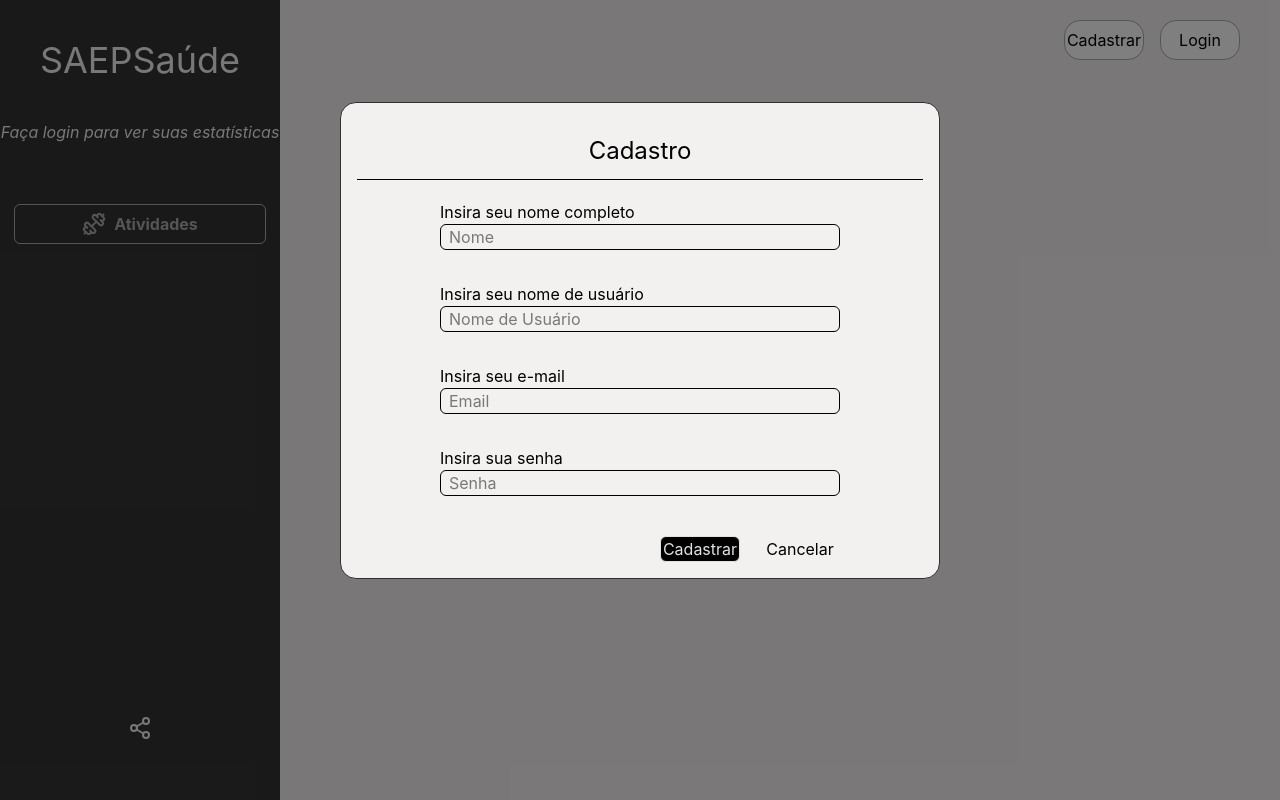
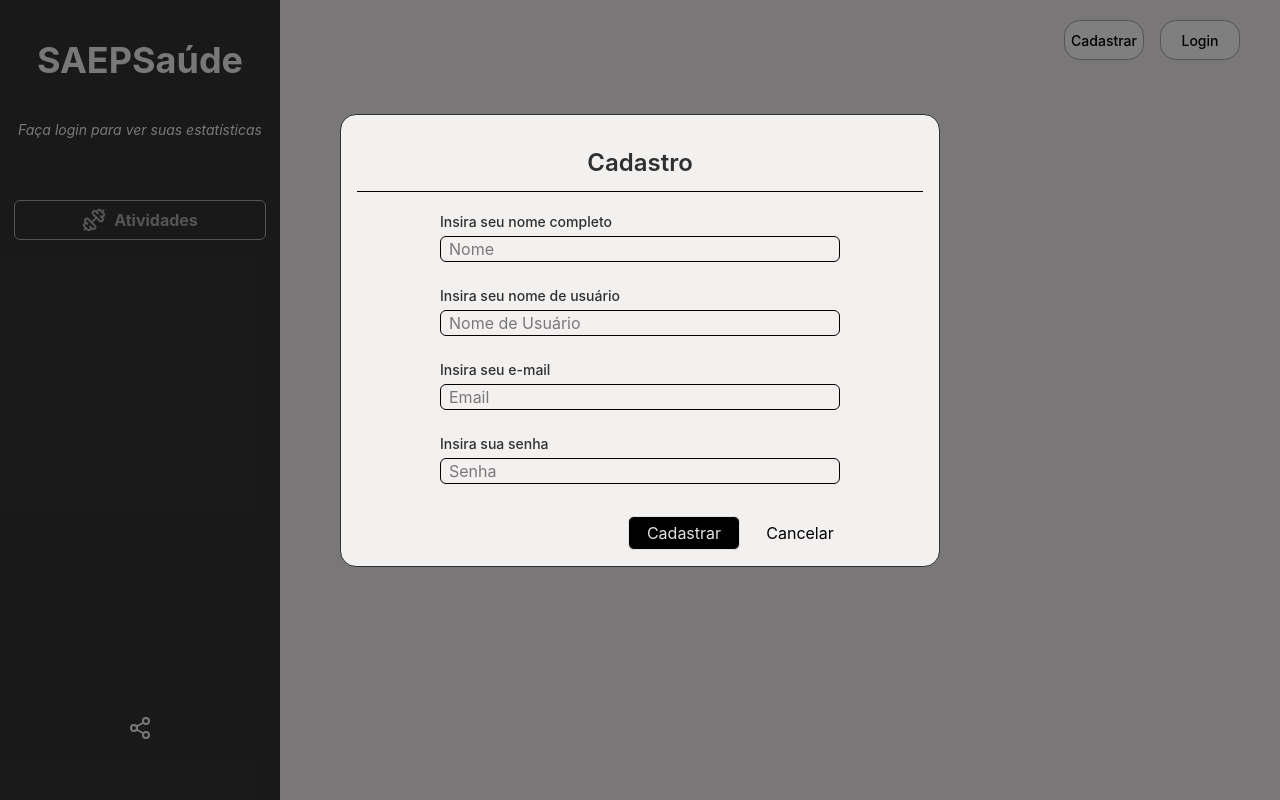
Before and after one commit to frassa09/rede_social_saude-saep, a React app in the folder frontend/: page / in a window 1280 px wide. Both pictures are taken after a click on the button "Cadastrar". Built offline with nearby package versions, Linux system fonts and the light colour scheme; no server answers; the HTML template or start-up script is replaced by a standard one.

Commit message:
feat/implamentações de feedback visuais no cadastro e login

```diff
--- a/frontend/src/components/Input.jsx
+++ b/frontend/src/components/Input.jsx
@@ -1,14 +1,18 @@
-import { useState } from "react"
+export default function Input({ label, placeholder, onChange, value, type = "text"}) {
 
-
-export default function Input({ label, placeholder, onChange, value}) {
-
-    const [texto, setTexto] = useState('')
     return (
 
         <div className="flex flex-col">
-            <a>{label}</a>
-            <input className=" border rounded-md w-100 px-2" placeholder={placeholder} value={value} onChange={onChange}></input>
+            <label className="text-sm font-medium text-[#2F3131] mb-1">{label}</label>
+      {/* Aqui a prop visibility faz a senha ficar oculta */}
+            <input
+                type={type}
+                // adicionar ao final do classname isso: py-1 focus:outline-none focus:ring-1 focus:ring-black"
+                className="border rounded-md w-100 px-2"
+                placeholder={placeholder}
+                value={value}
+                onChange={onChange}
+            />
         </div>
     )
 }
--- a/frontend/src/components/LoginButton.jsx
+++ b/frontend/src/components/LoginButton.jsx
@@ -2,9 +2,10 @@
 
 export default function LoginButton({ onClick, name }) {
 
-    return (
-      <button onClick={() => onClick()} className=" transition-transform duration-300 hover:scale-110 bg-[#FFFFFF] w-20 h-10 rounded-2xl border border-[#ACABAA]">
-        <p>{name}</p>
-      </button>
-    );
+  return (
+    <button
+      onClick={onClick} className=" transition-transform duration-300 hover:scale-110 bg-[#FFFFFF] w-20 h-10 rounded-2xl border border-[#ACABAA]">
+      <span className="text-sm text-black font-medium">{name}</span>
+    </button>
+  );
 }
--- a/frontend/src/components/ModalCadastro.jsx
+++ b/frontend/src/components/ModalCadastro.jsx
@@ -1,11 +1,12 @@
 import { useState } from "react";
 import Input from "./Input";
-import z from "zod";
 import { schemaCadastroUsuario } from "../zod_schemas/schemaCadastroUsuario";
 import { cadastrarUsuario } from "../services/Cadastro.service";
 
 export default function ModalCadastro({ closeModal }) {
   const [cadastrando, setCadastrando] = useState(false);
+  const [mensagemErro, setMensagemErro] = useState("");
+  const [mensagemSucesso, setMensagemSucesso] = useState("");
 
   const [nomeUsuario, setNomeUsuario] = useState("");
   const [nome, setNome] = useState("");
@@ -13,8 +14,9 @@ export default function ModalCadastro({ closeModal }) {
   const [email, setEmail] = useState("");
 
   const cadastrar = async () => {
-
-    setCadastrando(true)
+    setMensagemErro("");
+    setMensagemSucesso("");
+    setCadastrando(true);
 
     const objToValidateCadastro = {
       nome,
@@ -25,19 +27,25 @@ export default function ModalCadastro({ closeModal }) {
 
     const objUsuario = schemaCadastroUsuario.safeParse(objToValidateCadastro);
 
-    if (objUsuario.success) {
-      console.log(objUsuario.data);
+    if (!objUsuario.success) {
+      const erroZod = objUsuario.error.issues[0]?.message || "Preencha todos os campos corretamente.";
+      setMensagemErro(erroZod);
+      setCadastrando(false);
+      return;
+    }
 
-      await cadastrarUsuario(objUsuario.data);
+    const response = await cadastrarUsuario(objUsuario.data);
 
+    if (response && response.success) {
+      setMensagemSucesso("Usuário cadastrado com sucesso!");
+      setTimeout(() => {
+        closeModal();
+      }, 1500);
+    } else {
+      setMensagemErro(response?.message || "Erro ao realizar o cadastro. Tente novamente.");
+    }
 
-      setCadastrando(false)
-    }
-    else{
-      alert('Algum campo está com informações incompletas ou incorretas!')
-      setCadastrando(false)
-      return console.error(objUsuario.error)
-    }
+    setCadastrando(false);
   };
 
   return (
@@ -45,42 +53,65 @@ export default function ModalCadastro({ closeModal }) {
       className="flex absolute z-10 h-full justify-center w-full bg-black/50"
       onClick={(e) => (e.target === e.currentTarget ? closeModal() : null)}
     >
-      <div className=" p-4 w-150 bg-[#F3F0F0] self-center mb-30 rounded-2xl border border-[#2F3131]">
-        <div className=" flex justify-center border-b pb-3">
-          <a className=" text-2xl mt-4 ">Cadastro</a>
+      <div className="p-4 w-150 bg-[#F3F0F0] self-center mb-30 rounded-2xl border border-[#2F3131]">
+        <div className="flex justify-center border-b pb-3">
+          <h2 className="text-2xl mt-4 font-semibold text-[#2F3131]">Cadastro</h2>
         </div>
-        <div className="flex flex-col items-center mt-5 gap-8">
+
+        <div className="flex flex-col items-center mt-5 gap-6">
+          {/* MENSAGEM VISUAL DE ERRO */}
+          {mensagemErro && (
+            <div className="bg-red-100 border border-red-400 text-red-700 text-sm font-medium px-4 py-2 rounded-md w-100 text-center">
+              {mensagemErro}
+            </div>
+          )}
+
+          {/* MENSAGEM VISUAL DE SUCESSO */}
+          {mensagemSucesso && (
+            <div className="bg-green-100 border border-green-400 text-green-700 text-sm font-medium px-4 py-2 rounded-md w-100 text-center">
+              {mensagemSucesso}
+            </div>
+          )}
+
           <Input
             placeholder={"Nome"}
-            onChange={(e) => setNome(e.currentTarget.value)}
+            value={nome}
+            onChange={(e) => setNome(e.target.value)}
             label={"Insira seu nome completo"}
-          ></Input>
+          />
           <Input
             placeholder={"Nome de Usuário"}
-            onChange={(e) => setNomeUsuario(e.currentTarget.value)}
+            value={nomeUsuario}
+            onChange={(e) => setNomeUsuario(e.target.value)}
             label={"Insira seu nome de usuário"}
-          ></Input>
+          />
           <Input
             placeholder={"Email"}
-            onChange={(e) => setEmail(e.currentTarget.value)}
+            type="email"
+            value={email}
+            onChange={(e) => setEmail(e.target.value)}
             label={"Insira seu e-mail"}
-          ></Input>
+          />
           <Input
             placeholder={"Senha"}
-            onChange={(e) => setSenha(e.currentTarget.value)}
+            type="password"
+            value={senha}
+            onChange={(e) => setSenha(e.target.value)}
             label={"Insira sua senha"}
-          ></Input>
+          />
 
           <div className="flex flex-1 mt-2 self-center justify-end gap-5 w-100">
             <button
-              className=" border hover:scale-105 transition-transform duration-300 rounded-md w-20 bg-black text-[#E4E2E1]"
-              onClick={() => cadastrar()}
+              disabled={cadastrando}
+              className="border hover:scale-105 transition-transform duration-300 rounded-md w-28 bg-black text-[#E4E2E1] py-1 disabled:opacity-50 disabled:cursor-not-allowed"
+              onClick={cadastrar}
             >
-              {cadastrando ? 'Carregando' : 'Cadastrar'}
+              {cadastrando ? "Cadastrando..." : "Cadastrar"}
             </button>
             <button
-              className="rounded-md hover:scale-105 transition-transform duration-300 w-20"
-              onClick={() => closeModal()}
+              disabled={cadastrando}
+              className="rounded-md hover:scale-105 transition-transform duration-300 w-20 py-1 disabled:opacity-50"
+              onClick={closeModal}
             >
               Cancelar
             </button>
--- a/frontend/src/components/ModalLogin.jsx
+++ b/frontend/src/components/ModalLogin.jsx
@@ -5,41 +5,45 @@ import { loginUsuario } from "../services/Login.service";
 
 export default function ModalLogin({ closeModal, setIsLoggedIn }) {
   const [logando, setLogando] = useState(false);
-  const [msgParaUsuario, setMsgParaUsuario] = useState('')
+  const [mensagemErro, setMensagemErro] = useState("");
+  const [mensagemSucesso, setMensagemSucesso] = useState("");
+
   const [email, setEmail] = useState("");
   const [senha, setSenha] = useState("");
 
   const logarUsuario = async () => {
+    //limpando inputs antigos
+    setMensagemErro("");
+    setMensagemSucesso("");
     setLogando(true);
 
-    const objValidateLogin = {
-      email,
-      senha,
-    };
-
+    const objValidateLogin = { email, senha };
     const objLogin = schemaLoginUsuario.safeParse(objValidateLogin);
 
-    if (objLogin.success) {
-      const response = await loginUsuario(objLogin.data);
+    if (!objLogin.success) {
+      // Captura a mensagem do erro tratada no schema do Zod
+      const erroZod = objLogin.error.issues[0]?.message || "Verifique as informações digitadas.";
+      setMensagemErro(erroZod);
+      setLogando(false);
+      return;
+    }
 
-      console.log(response)
+    const response = await loginUsuario(objLogin.data);
 
-      if(response.success){
-        console.log('usuario logado')
-        localStorage.setItem('token', response.token)
-        setIsLoggedIn(true)
-        setLogando(false)
-      }
-      else {
-        alert('Login incorreto, corrija as informações e tente novamente')
-      }
+    if (response && response.success) {
+      localStorage.setItem("token", response.token);
+      setIsLoggedIn(true);
+      setMensagemSucesso("Login realizado com sucesso!");
 
-      setLogando(false);
+      // Dá tempo do usuário ver a mensagem de sucesso antes de fechar o modal
+      setTimeout(() => {
+        closeModal();
+      }, 1500);
     } else {
-      alert("Algum campo está com informações incompletas ou incorretas!");
-      setLogando(false);
-      return console.error(objLogin.error);
+      setMensagemErro("E-mail ou senha incorretos.");
     }
+
+    setLogando(false);
   };
 
   return (
@@ -47,33 +51,53 @@ export default function ModalLogin({ closeModal, setIsLoggedIn }) {
       className="flex absolute z-10 h-full justify-center w-full bg-black/50"
       onClick={(e) => (e.target === e.currentTarget ? closeModal() : null)}
     >
-      <div className="h-75 w-150 bg-[#F3F0F0] self-center mb-30 rounded-2xl border border-[#2F3131]">
-        <div className=" flex justify-center border-b pb-3">
-          <a className=" text-2xl mt-4 ">Login</a>
-          <a>{}</a>
+      <div className="p-4 w-150 bg-[#F3F0F0] self-center mb-30 rounded-2xl border border-[#2F3131]">
+        <div className="flex justify-center border-b pb-3">
+          <h2 className="text-2xl mt-4 font-semibold text-[#2F3131]">Login</h2>
         </div>
-        <div className="flex flex-col items-center mt-5 gap-8">
+
+        <div className="flex flex-col items-center mt-5 gap-6">
+          {/* MENSAGEM VISUAL DE ERRO */}
+          {mensagemErro && (
+            <div className="bg-red-100 border border-red-400 text-red-700 text-sm font-medium px-4 py-2 rounded-md w-100 text-center">
+              {mensagemErro}
+            </div>
+          )}
+
+          {/* MENSAGEM VISUAL DE SUCESSO */}
+          {mensagemSucesso && (
+            <div className="bg-green-100 border border-green-400 text-green-700 text-sm font-medium px-4 py-2 rounded-md w-100 text-center">
+              {mensagemSucesso}
+            </div>
+          )}
+
           <Input
             placeholder={"Email"}
+            type="email"
             label={"Insira seu e-mail"}
-            onChange={(e) => setEmail(e.currentTarget.value)}
-          ></Input>
+            value={email}
+            onChange={(e) => setEmail(e.target.value)}
+          />
           <Input
             placeholder={"Senha"}
+            type="password"
             label={"Insira sua senha"}
-            onChange={(e) => setSenha(e.currentTarget.value)}
-          ></Input>
+            value={senha}
+            onChange={(e) => setSenha(e.target.value)}
+          />
 
           <div className="flex flex-1 mt-2 self-center justify-end gap-5 w-100">
             <button
-              className=" border hover:scale-105 transition-transform duration-300 rounded-md w-20 bg-black text-[#E4E2E1]"
-              onClick={() => logarUsuario()}
+              disabled={logando}
+              className="border hover:scale-105 transition-transform duration-300 rounded-md w-24 bg-black text-[#E4E2E1] py-1 disabled:opacity-50 disabled:cursor-not-allowed"
+              onClick={logarUsuario}
             >
-              {logando ? "Carregando" : "Login"}
+              {logando ? "Entrando..." : "Login"}
             </button>
             <button
-              className="rounded-md hover:scale-105 transition-transform duration-300 w-20"
-              onClick={() => closeModal()}
+              disabled={logando}
+              className="rounded-md hover:scale-105 transition-transform duration-300 w-20 py-1 disabled:opacity-50"
+              onClick={closeModal}
             >
               Cancelar
             </button>
--- a/frontend/src/services/Cadastro.service.js
+++ b/frontend/src/services/Cadastro.service.js
@@ -11,9 +11,11 @@ export const cadastrarUsuario = async (usuario) => {
     });
 
     const data = await response.json();
+    console.log(data);
+    return { success: response.ok, ...data };
 
-    console.log(data);
   } catch (err) {
-    console.error(err.message);
+    console.error("Erro na requisição de cadastro:", err.message);
+    return { success: false, message: "Erro ao conectar com o servidor." };
   }
 };
--- a/frontend/src/tabs/Home.jsx
+++ b/frontend/src/tabs/Home.jsx
@@ -15,86 +15,98 @@ export default function Home() {
     const verificarToken = async () => {
 
       const token = localStorage.getItem("token");
+      if (!token) return;
 
+      try {
         const response = await verificarTokenUsuario(token);
-
-      if(response.success){
-        setIsLoggedIn(true)
+        if (response?.success) {
+          setIsLoggedIn(true);
         }
-      else {
-        return
+      } catch (error) {
+        console.error("Falha ao validar token:", error);
       }
     };
 
-    verificarToken()
+    verificarToken();
+  }, []);
 
-    if (isLoggedIn) {
-      closeModalLogin();
-      alert("Usuário logado");
-    }
-  }, [isLoggedIn]);
+  const closeModalLogin = () => setModalLogin(false);
+  const closeModalCadastro = () => setModalCadastro(false);
 
-  const closeModalLogin = () => {
-    setModalLogin(false);
-  };
-
-  const closeModalCadastro = () => {
-    setModalCadastro(false);
+  const fazerLogout = () => {
+    localStorage.removeItem("token");
+    setIsLoggedIn(false);
   };
 
   return (
     <div className="flex z-0 h-screen flex-row w-full bg-[#F3F0F0]">
+      {/* SIDEBAR */}
       <div className="flex flex-col w-70 h-full bg-[#333333]">
-        <a className="flex justify-center text-4xl text-[#F3F0F0] mt-10">
+        <h1 className="flex justify-center text-4xl text-[#F3F0F0] mt-10 font-bold">
           SAEPSaúde
-        </a>
+        </h1>
         <div>
-          {isLoggedIn ? null : (
-            <a className="text-[#F3F0F0] italic flex justify-center mt-10">
+          {!isLoggedIn && (
+            <span className="text-[#F3F0F0] italic flex justify-center mt-10 text-sm">
               Faça login para ver suas estatísticas
-            </a>
+            </span>
           )}
         </div>
         <div className="flex justify-center mt-15">
           <ButtonSideBar
             name={"Atividades"}
-            icon={<Dumbbell color="#ACABAA"></Dumbbell>}
-          ></ButtonSideBar>
+            icon={<Dumbbell color="#ACABAA" />}
+          />
         </div>
-        <a className="flex mt-auto justify-center mb-15 ">
+        <div className="flex mt-auto justify-center mb-15">
           <Share2
             color="#F3F0F0"
             className="cursor-pointer hover:scale-120 transition-transform"
-          ></Share2>
-        </a>
+          />
+        </div>
       </div>
 
+      {/* CONTEÚDO PRINCIPAL */}
       <main className="flex flex-1 flex-col">
         <div className="flex h-20 justify-end gap-4 items-center mr-10">
-          {isLoggedIn ? null : (
+          {isLoggedIn ? (
+            /* FEEDBACK VISUAL DE USUÁRIO CONECTADO + BOTAO DE SAIR */
+            <div className="flex items-center gap-4">
+              <span className="text-sm font-medium text-green-700 bg-green-100 px-3 py-1 rounded-full border border-green-300">
+                ● Conectado
+              </span>
+              <button
+                onClick={fazerLogout}
+                className="text-sm text-red-600 hover:underline cursor-pointer"
+              >
+                Sair
+              </button>
+            </div>
+          ) : (
+            <>
               <LoginButton
                 name={"Cadastrar"}
                 onClick={() => setModalCadastro(true)}
-            ></LoginButton>
-          )}
-          {isLoggedIn ? null : (
+              />
               <LoginButton
                 name={"Login"}
                 onClick={() => setModalLogin(true)}
-            ></LoginButton>
+              />
+            </>
           )}
         </div>
       </main>
 
-      {modalLogin ? (
+      {/* MODAIS */}
+      {modalLogin && (
         <ModalLogin
           closeModal={closeModalLogin}
           setIsLoggedIn={setIsLoggedIn}
-        ></ModalLogin>
-      ) : null}
-      {modalCadastro ? (
-        <ModalCadastro closeModal={closeModalCadastro}></ModalCadastro>
-      ) : null}
+        />
+      )}
+      {modalCadastro && (
+        <ModalCadastro closeModal={closeModalCadastro} />
+      )}
     </div>
   );
 }
--- a/frontend/src/zod_schemas/schemaCadastroUsuario.js
+++ b/frontend/src/zod_schemas/schemaCadastroUsuario.js
@@ -1,8 +1,19 @@
-import z from "zod";
+import { z } from "zod";
 
 export const schemaCadastroUsuario = z.object({
-  nome: z.string().min(3),
-  email: z.email(),
-  nome_usuario: z.string().min(6),
-  senha: z.string().min(6),
+  nome: z
+    .string()
+    .min(3, "O nome deve ter no mínimo 3 caracteres."),
+
+  email: z
+    .string()
+    .email("Insira um e-mail válido (ex: nome@email.com)."),
+
+  nome_usuario: z
+    .string()
+    .min(6, "O nome de usuário deve ter no mínimo 6 caracteres."),
+
+  senha: z
+    .string()
+    .min(6, "A senha deve ter no mínimo 6 caracteres."),
 });
--- a/frontend/src/zod_schemas/schemaLoginUsuario.js
+++ b/frontend/src/zod_schemas/schemaLoginUsuario.js
@@ -1,6 +1,11 @@
-import z from "zod";
+import { z } from "zod";
 
 export const schemaLoginUsuario = z.object({
-  email: z.email(),
-  senha: z.string().min(6),
+  email: z
+    .string()
+    .email("Insira um e-mail válido."),
+
+  senha: z
+    .string()
+    .min(6, "A senha deve ter no mínimo 6 caracteres."),
 });
```
Also changed, not shown: frontend/src/services/Login.service.js (+8 -4 lines), 1 other file (tests, documents, lock files or other folders). Lines whose indentation alone changed are shown as unchanged.
